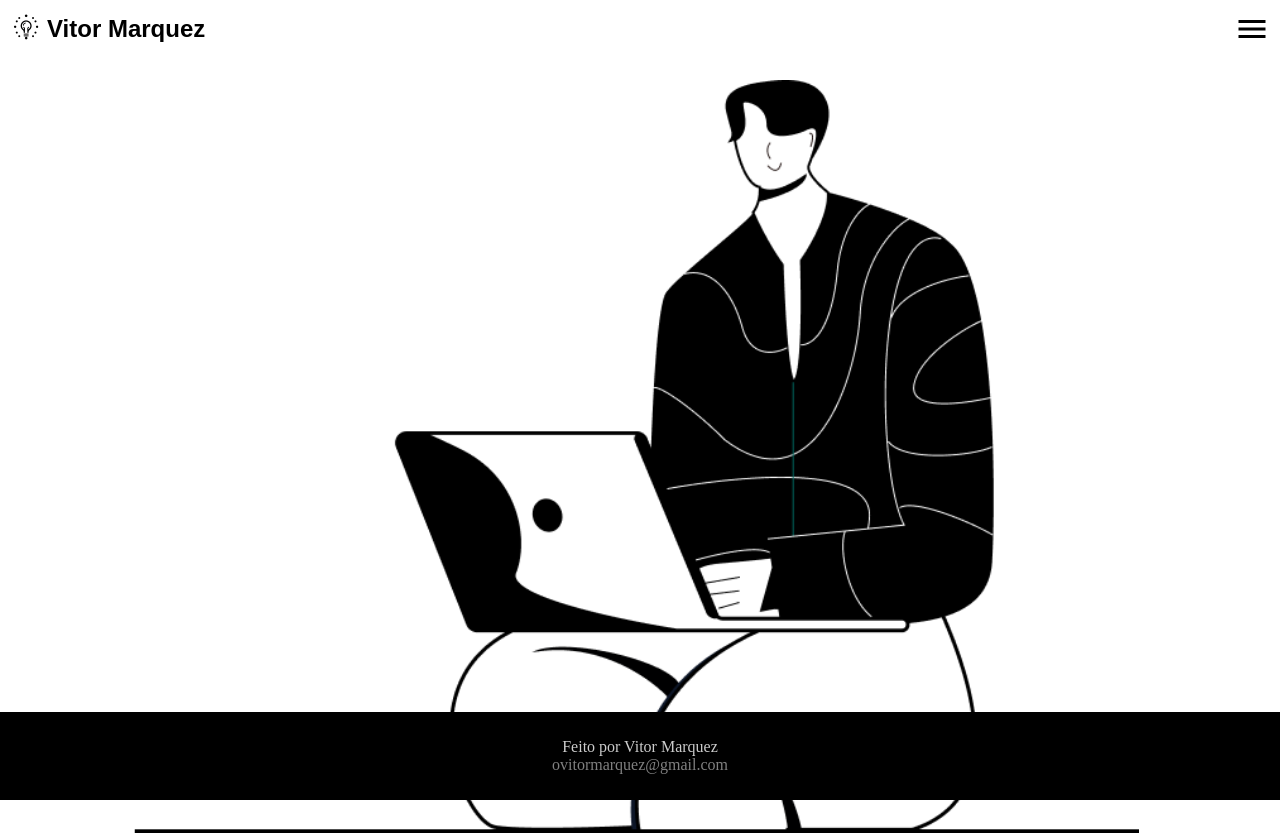
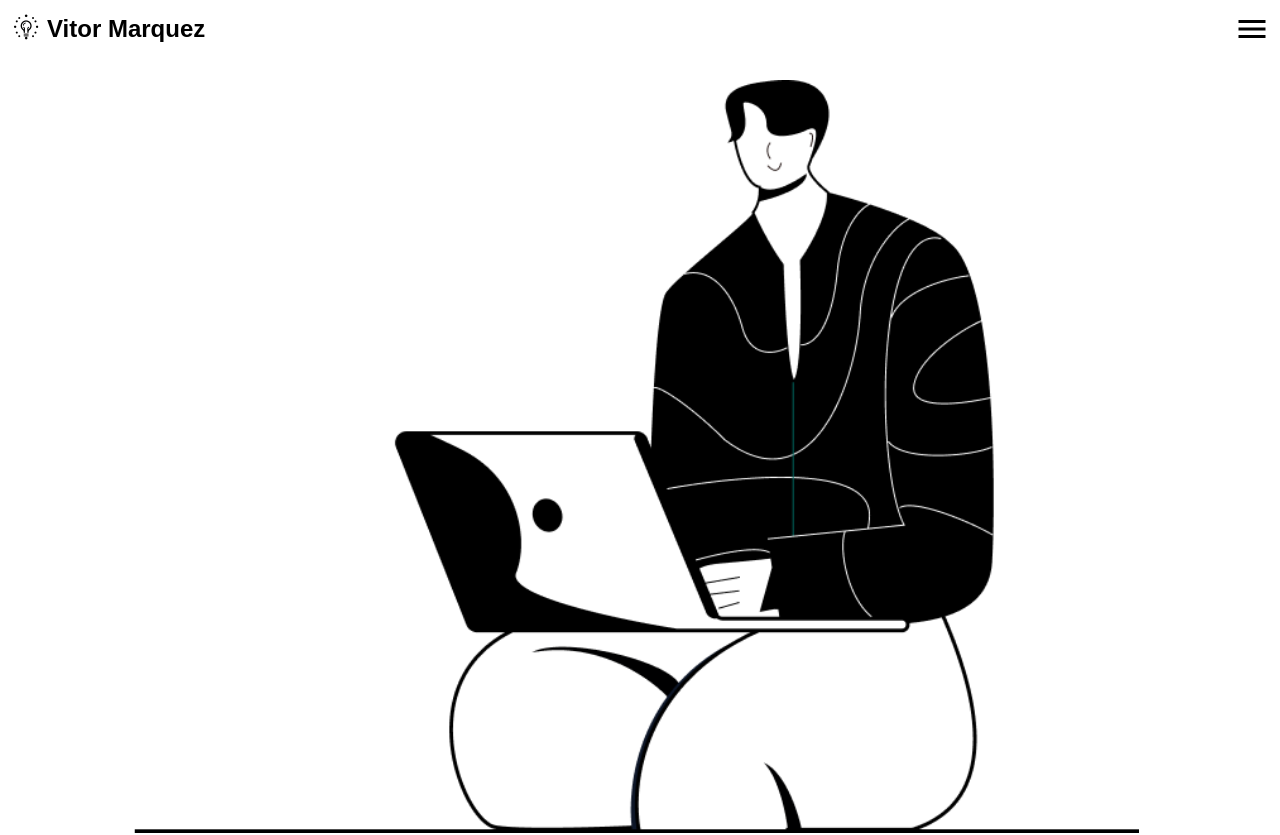
Before and after one commit to VitorMarquezz/portefolio, a React (Create React App) app: page / in a window 1280 px wide. Shown: the top 835 px of the page. Built offline with nearby package versions, Linux system fonts and the light colour scheme.

Commit message:
teste celular não aguento mais

```diff
--- a/src/components/footer/footer.module.css
+++ b/src/components/footer/footer.module.css
@@ -1,9 +1,7 @@
 .container {
-    position: absolute;
-    bottom: 0px;
     background-color: black;
     color: white;
-    padding: 1rem 0;
+    padding: 2rem 0;
     display: flex;
     justify-content: center;
     align-items: center;
@@ -14,7 +12,6 @@
 
 .footer {
     text-align: center;
-    margin: 10px;
 }
 
 .made{
--- a/src/components/footer/index.js
+++ b/src/components/footer/index.js
@@ -4,7 +4,7 @@ export default function Footer() {
     return (
         <div className={styles.container}>
             <footer className={styles.footer}>
-                <p className={styles.made}>Feito por Vitor Marquez</p>
+                <p className={styles.made}>Vitor Marquez</p>
                 <p className={styles.email}>ovitormarquez@gmail.com</p>
             </footer>
         </div>
```
